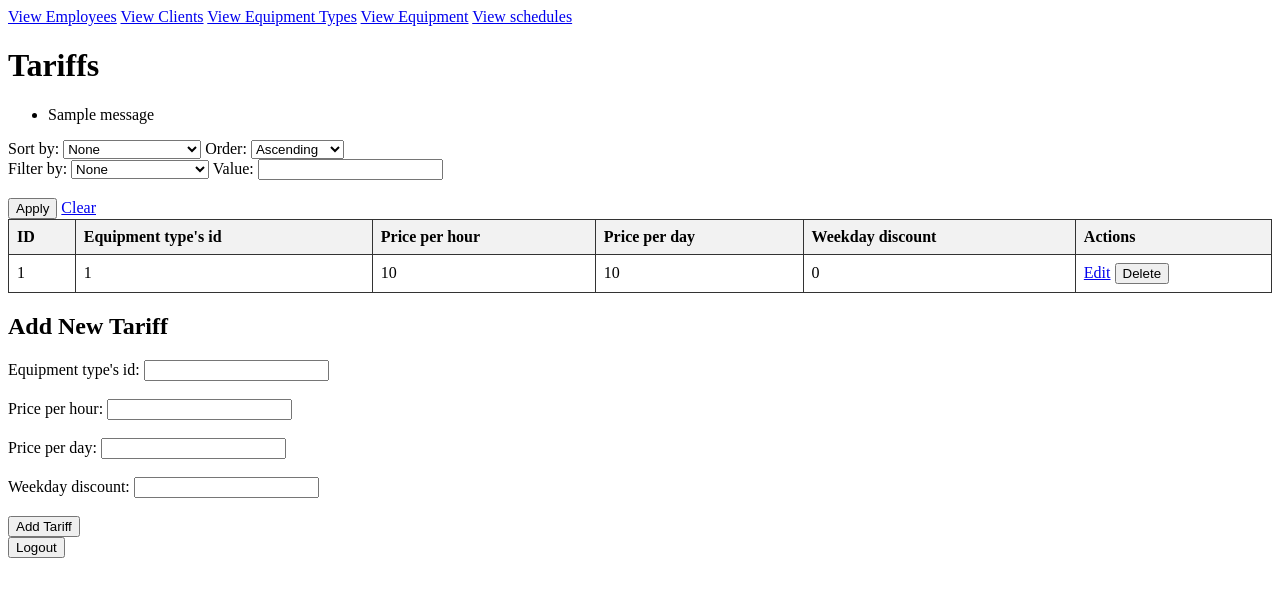
After one commit to ostrrovska/ski_resort, a Flask app: page /tariffs/ in a window 1280 px wide. The commit adds this page. Shown: the top 597 px of the page. Run offline with Flask 3, Linux system fonts and the light colour scheme; the visitor is signed in with stand-in values (Sample User, id 1); tables that the repository leaves empty hold one stand-in row (values such as "Sample post"); one stand-in notice (Sample message) is shown.

Commit message:
Add controller and templates for tariff table

```diff
--- a/app.py
+++ b/app.py
@@ -4,6 +4,7 @@ from controllers.schedule_controller import schedule_controller
 from controllers.client_controller import client_controller
 from controllers.equipment_type_controller import equipment_type_controller
 from controllers.equipment_controller import equipment_controller
+from controllers.tariff_controller import tariff_controller
 from middlewares.authentication_middleware import require_login_middleware
 from models import db
 from config import Config
@@ -33,6 +34,8 @@ app.register_blueprint(equipment_type_controller, url_prefix='/equipment_types')
 
 app.register_blueprint(equipment_controller, url_prefix='/equipment')
 
+app.register_blueprint(tariff_controller, url_prefix='/tariffs')
+
 if __name__ == '__main__':
     # Quick test: print all schedules for the first employee
     with app.app_context():
--- /dev/null
+++ b/controllers/tariff_controller.py
@@ -0,0 +1,63 @@
+from calendar import weekday
+
+from flask import Blueprint, render_template, request, redirect, url_for, flash
+from services.tariff_service import TariffService
+
+tariff_service = TariffService()
+
+tariff_controller = Blueprint('tariff', __name__)
+
+@tariff_controller.route('/', methods = ['GET'])
+def list_tariffs():
+    sort_by = request.args.get('sort_by')
+    sort_order = request.args.get('sort_order')
+    filter_by = request.args.get('filter_by')
+    filter_value = request.args.get('filter_value')
+    tariffs = tariff_service.get_all(sort_by=sort_by, sort_order=sort_order,
+                                    filter_by=filter_by, filter_value=filter_value)
+    return render_template('tariffs.html', tariffs = tariffs)
+
+@tariff_controller.route('/add', methods = ['POST'])
+def add():
+    equipment_type_id = request.form['equipment_type_id']
+    price_per_hour = request.form['price_per_hour']
+    price_per_day = request.form['price_per_day']
+    weekday_discount = request.form['weekday_discount']
+    try:
+        tariff_service.add(equipment_type_id, price_per_hour, price_per_day, weekday_discount)
+        flash('Tariff added successfully.', 'success')
+    except ValueError as e:
+        flash(f'Error: {e}', 'danger')
+
+    return redirect(url_for('tariff.list_tariffs'))
+
+@tariff_controller.route('/edit/<int:id>', methods = ['GET'])
+def edit_tariff(id):
+    tariff = tariff_service.get_by_id(id)
+    if not tariff:
+        return redirect(url_for('tariff.list_tariffs'))
+    return render_template('tariff_edit.html', tariff = tariff)
+
+@tariff_controller.route('/update/<int:id>', methods = ['POST'])
+def update(id):
+    equipment_type_id = request.form['equipment_type_id']
+    price_per_hour = request.form['price_per_hour']
+    price_per_day = request.form['price_per_day']
+    weekday_discount = request.form['weekday_discount']
+
+    if not equipment_type_id or not price_per_hour or not price_per_day or not weekday_discount:
+        flash('All fields are required.', 'warning')
+        return redirect(url_for('tariff.edit_tariff', id=id))
+
+    try:
+        tariff_service.update(id, equipment_type_id, price_per_hour, price_per_day, weekday_discount)
+        flash('Tariff updated successfully.', 'success')
+        return redirect(url_for('tariff.list_tariffs'))
+    except ValueError as e:
+        flash(f'Error: {e}', 'danger')
+        return redirect(url_for('tariff.edit_tariff', id=id))
+
+@tariff_controller.route('/delete/<int:id>', methods = ['POST'])
+def delete(id):
+    tariff_service.delete(id)
+    return redirect(url_for('tariff.list_tariffs'))
--- a/templates/clients.html
+++ b/templates/clients.html
@@ -10,6 +10,7 @@
 <a href="{{ url_for('schedule.list_schedules') }}">View Schedules</a>
 <a href="{{ url_for('equipment_type.list_equipment_types') }}">View Equipment Types</a>
 <a href="{{ url_for('equipment.list_equipment') }}">View Equipment</a>
+<a href="{{ url_for('tariff.list_tariffs') }}">View Tariffs</a>
 <h1>Client List</h1>
 
 <form action="{{ url_for('client.list_clients') }}" method="GET">
--- a/templates/employees.html
+++ b/templates/employees.html
@@ -10,6 +10,7 @@
 <a href="{{ url_for('client.list_clients') }}">View Clients</a>
 <a href="{{ url_for('equipment_type.list_equipment_types') }}">View Equipment Types</a>
 <a href="{{ url_for('equipment.list_equipment') }}">View Equipment</a>
+<a href="{{ url_for('tariff.list_tariffs') }}">View Tariffs</a>
 <h1>Employee List</h1>
 
 
--- a/templates/equipment.html
+++ b/templates/equipment.html
@@ -10,6 +10,7 @@
 <a href="{{ url_for('schedule.list_schedules') }}">View Schedules</a>
 <a href="{{ url_for('client.list_clients') }}">View Clients</a>
 <a href="{{ url_for('equipment_type.list_equipment_types') }}">View Equipment Types</a>
+<a href="{{ url_for('tariff.list_tariffs') }}">View Tariffs</a>
 
 <h1>Equipment list</h1>
 
--- a/templates/equipment_types.html
+++ b/templates/equipment_types.html
@@ -10,6 +10,7 @@
 <a href="{{ url_for('client.list_clients') }}">View Clients</a>
 <a href="{{ url_for('employee.list_employees') }}">View Employees</a>
 <a href="{{ url_for('equipment.list_equipment') }}">View Equipment</a>
+<a href="{{ url_for('tariff.list_tariffs') }}">View Tariffs</a>
 
 <h1>Equipment type list</h1>
 
--- a/templates/schedules.html
+++ b/templates/schedules.html
@@ -10,6 +10,7 @@
 <a href="{{ url_for('client.list_clients') }}">View Clients</a>
 <a href="{{ url_for('equipment_type.list_equipment_types') }}">View Equipment Types</a>
 <a href="{{ url_for('equipment.list_equipment') }}">View Equipment</a>
+<a href="{{ url_for('tariff.list_tariffs') }}">View Tariffs</a>
 
 <h1>Schedules</h1>
 
--- /dev/null
+++ b/templates/tariffs.html
@@ -0,0 +1,108 @@
+<!DOCTYPE html>
+<html lang="en">
+<head>
+    <meta charset="UTF-8">
+    <title>Tariffs</title>
+    <link rel="stylesheet" href="{{ url_for('static', filename='styles.css') }}">
+</head>
+<body>
+<a href="{{ url_for('employee.list_employees') }}">View Employees</a>
+<a href="{{ url_for('client.list_clients') }}">View Clients</a>
+<a href="{{ url_for('equipment_type.list_equipment_types') }}">View Equipment Types</a>
+<a href="{{ url_for('equipment.list_equipment') }}">View Equipment</a>
+<a href="{{ url_for('schedule.list_schedules') }}">View schedules</a>
+
+<h1>Tariffs</h1>
+
+{% with messages = get_flashed_messages() %}
+    {% if messages %}
+        <ul>
+            {% for message in messages %}
+                <li>{{ message }}</li>
+            {% endfor %}
+        </ul>
+    {% endif %}
+{% endwith %}
+
+<form action="{{ url_for('tariff.list_tariffs') }}" method="GET">
+    <div class="form-group">
+        <label for="sort_by">Sort by:</label>
+        <select id="sort_by" name="sort_by">
+            <option value="" selected>None</option>
+            <option value="id">ID</option>
+            <option value="equipment_type_id">Equipment type's id</option>
+            <option value="price_per_hour">Price per hour</option>
+            <option value="price_per_day">Price per day</option>
+            <option value="weekday_discount">Weekday discount</option>
+        </select>
+        <label for="sort_order">Order:</label>
+        <select id="sort_order" name="sort_order">
+            <option value="asc" selected>Ascending</option>
+            <option value="desc">Descending</option>
+        </select>
+    </div>
+
+    <div class="form-group">
+        <label for="filter_by">Filter by:</label>
+        <select id="filter_by" name="filter_by">
+            <option value="" selected>None</option>
+            <option value="equipment_type_id">Equipment type's id</option>
+            <option value="price_per_hour">Price per hour</option>
+            <option value="price_per_day">Price per day</option>
+            <option value="weekday_discount">Weekday discount</option>
+        </select>
+        <label for="filter_value">Value:</label>
+        <input type="number" id="filter_value" name="filter_value"><br><br>
+    </div>
+    <button type="submit">Apply</button>
+    <a href="{{ url_for('tariff.list_tariffs') }}">Clear</a>
+</form>
+
+<table>
+    <tr>
+        <th>ID</th>
+        <th>Equipment type's id</th>
+        <th>Price per hour</th>
+        <th>Price per day</th>
+        <th>Weekday discount</th>
+        <th>Actions</th>
+    </tr>
+    {% for tariff in tariffs %}
+        <tr>
+            <td>{{ tariff.id }}</td>
+            <td>{{ tariff.equipment_type_id }}</td>
+            <td>{{ tariff.price_per_hour }}</td>
+            <td>{{ tariff.price_per_day }}</td>
+            <td>{{ tariff.weekday_discount }}</td>
+            <td>
+                <a href="{{ url_for('tariff.edit_tariff', id=tariff.id) }}">Edit</a>
+                <form action="{{ url_for('tariff.delete', id=tariff.id) }}" method="POST" style="display:inline;">
+                    <button type="submit">Delete</button>
+                </form>
+            </td>
+        </tr>
+    {% endfor %}
+</table>
+
+<h2>Add New Tariff</h2>
+<form action="{{ url_for('tariff.add') }}" method="POST">
+    <label for="equipment_type_id">Equipment type's id:</label>
+    <input type="number" id="equipment_type_id" name="equipment_type_id" required><br><br>
+
+    <label for ="price_per_hour">Price per hour:</label>
+    <input type="number" id="price_per_hour" name="price_per_hour" required><br><br>
+
+    <label for ="price_per_day">Price per day:</label>
+    <input type="number" id="price_per_day" name="price_per_day" required><br><br>
+
+    <label for ="weekday_discount">Weekday discount:</label>
+    <input type="number" id="weekday_discount" name="weekday_discount" required><br><br>
+
+    <button type="submit">Add Tariff</button>
+</form>
+<!-- Logout button -->
+<form action="{{ url_for('client.logout') }}" method="POST" style="display: inline;">
+    <button type="submit">Logout</button>
+</form>
+</body>
+</html>
```
Also changed, not shown: templates/tariff_edit.html (added, +41 -0 lines).
